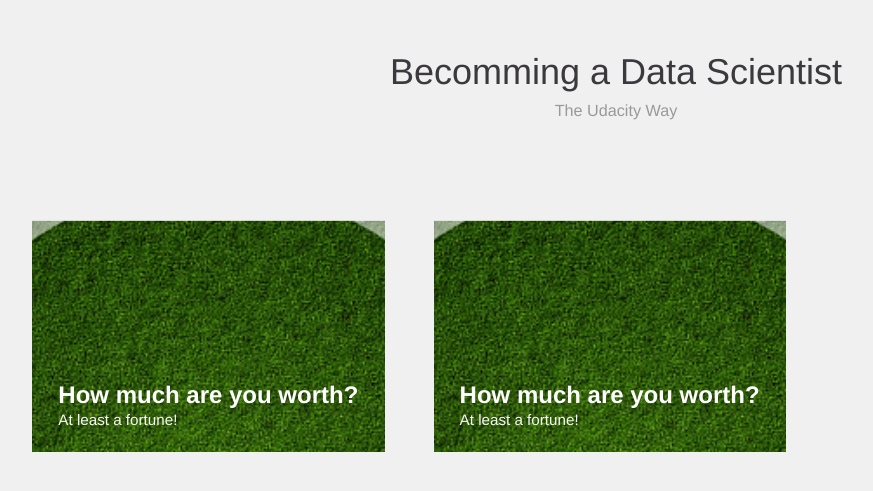
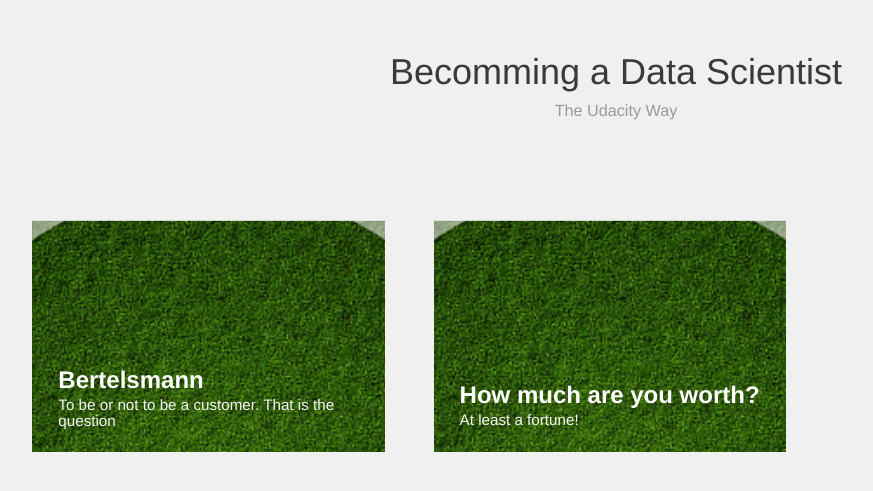
Before and after one commit to dirkules339/blog, a Jekyll site: the page built from index.html, in a window 1280 px wide. Shown: the top 491 px of the page, without its empty margins (24-897 px from the left). Built offline with Jekyll 4.4.1, drawn with Linux system fonts in a browser that asks for light colours; the list of posts is cut into pages by our own code.

Commit message:
Update 2023-03-31-Bertelsmann.markdown

```diff
--- a/_posts/2023-03-31-Bertelsmann.markdown
+++ b/_posts/2023-03-31-Bertelsmann.markdown
@@ -1,10 +1,10 @@
 ---
-title:  "How much are you worth?"
-subtitle: "At least a fortune!"
+title:  "Bertelsmann"
+subtitle: "To be or not to be a customer. That is the question"
 author: "Dirk Lindner"
 avatar: "img/authors/Bild_Dirk_Lindner.jpg"
 image: "img/ball.jpg"
-date:   2023-03-09
+date:   2023-03-31
 ---
 
 ### Market value of soccer players
```
